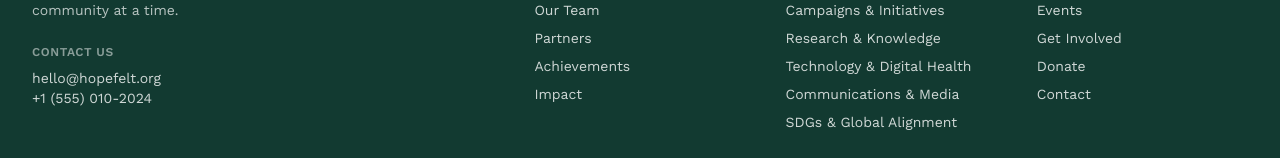
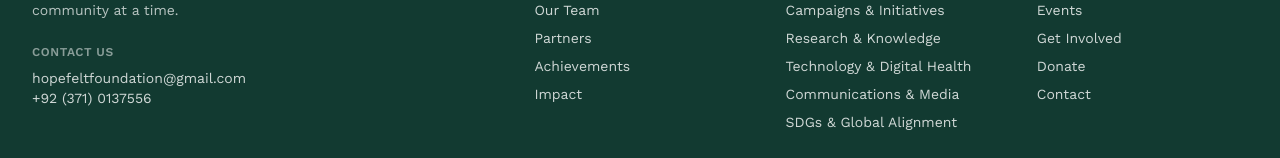
Before and after one commit to muneeb-ur-rahman01/hopefelt-website, a Next.js app in the folder frontend/: page /sdgs/priority-sdgs in a window 1280 px wide. Shown: the part 1146-1304 px from the top of the page. Built offline with nearby package versions, Linux system fonts and the light colour scheme.

Commit message:
Update Footer.jsx

```diff
--- a/frontend/components/layout/Footer.jsx
+++ b/frontend/components/layout/Footer.jsx
@@ -46,8 +46,8 @@
           <p className="mt-6 font-body text-xs font-semibold uppercase tracking-wider text-white/50">
             Contact Us
           </p>
-          <p className="mt-2 font-body text-sm text-white/80">hello@hopefelt.org</p>
-          <p className="font-body text-sm text-white/80">+1 (555) 010-2024</p>
+          <p className="mt-2 font-body text-sm text-white/80">hopefeltfoundation@gmail.com</p>
+          <p className="font-body text-sm text-white/80">+92 (371) 0137556</p>
         </div>
 
         {linkColumns.map((col) => (
```
